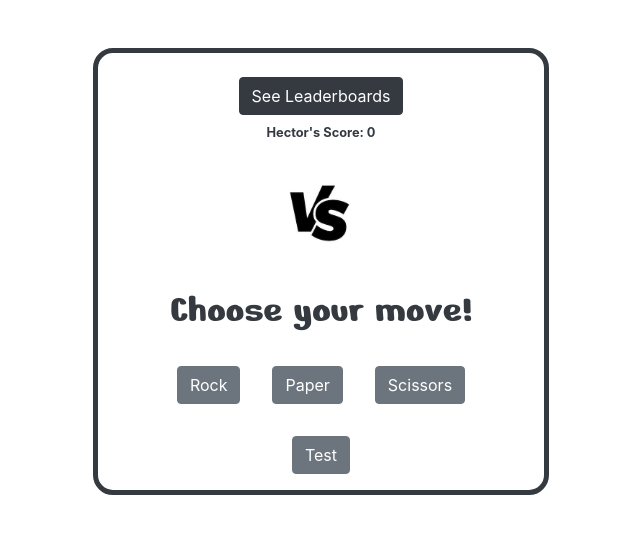
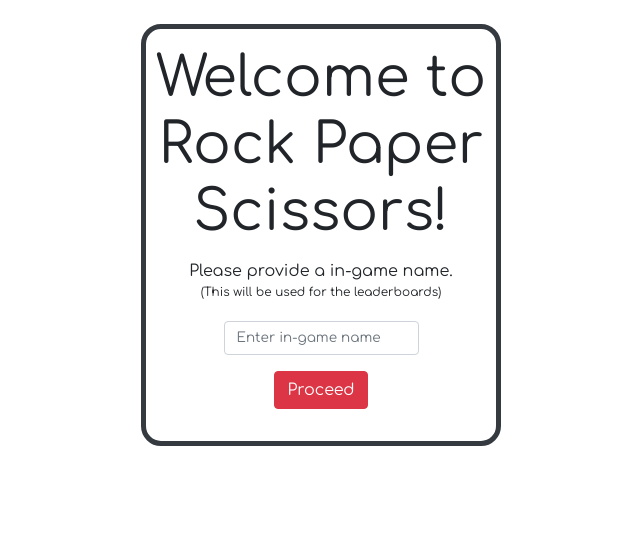
Before and after one commit to mashedpotato416/rock-paper-scissors-vue, a Vue app: page / in a window 1280 px wide. Shown: the top 534 px of the page, without its empty margins (319-959 px from the left). Built offline with nearby package versions, Linux system fonts and the light colour scheme.

Commit message:
feat: add login page and login scripts

```diff
--- a/src/App.vue
+++ b/src/App.vue
@@ -1,8 +1,14 @@
 <template>
   <div>
     <!-- logged out -->
-    <div v-if="userLoggedIn">
-
+    <div
+      v-if="!userLoggedIn"
+      class="container-fluid"
+      style="height: 100vh; max-width: 480px;">
+      <div class="row justify-content-center my-4">
+      <login
+        @login="login"></login>
+      </div>
     </div>
     <!-- logged In -->
     <div
@@ -28,7 +34,8 @@
                 <div
                   class="font-weight-dark text-dark"
                   style="font-size: 0.8em;">
-                  {{ currentUser }}'s Score: {{ currentScore }}
+                  <span class="text-capitalize"> {{ currentUser }}'s </span>
+                  <span> Score: {{ currentScore }} </span>
                 </div>
               </div>
             </div>
@@ -47,22 +54,24 @@
 <script>
 import MainGame from "./components/MainGame.vue"
 import ScoreBoard from "./components/ScoreBoard.vue"
+import Login from "./components/Login.vue"
 
 export default {
   name: 'App',
   components: {
     MainGame,
-    ScoreBoard
+    ScoreBoard,
+    Login
   },
   data() {
     return {
       userLoggedIn: false,
-      currentUser: 'Hector',
+      currentUser: "",
       currentScore: 0,
       scoreDatabase: {
-        Jenny: 1,
-        Jamii: 3,
-        John: 2
+        jenny: 1,
+        jamii: 3,
+        john: 2
       },
     }
   },
@@ -83,12 +92,24 @@ export default {
       // force change in var to recalculate
       this.scoreDatabase = {}
       this.scoreDatabase = container
-      // log user out and reset score
-      this.userLoggedIn = false
+      // reset score
       this.currentScore = 0
+      // logout user after 2 seconds
+      setTimeout( () => { this.userLoggedIn = false }, 2000 )
+    },
+    login (user) {
+      if (user === "") {
+        // if blank set to Anonymous
+        this.currentUser = "Anonymous"
+      } else {
+        this.currentUser = user.toLowerCase()
+      }
+      // turnOff login page
+      this.userLoggedIn = true
     }
   },
   computed: {
+      // function that gets top three scorers
       scoreLeaders: function () {
         var data = this.scoreDatabase
         var players = Object.keys(data)
--- /dev/null
+++ b/src/components/Login.vue
@@ -0,0 +1,66 @@
+<template>
+  <div
+    class="container-fluid w-75 py-3 border border-dark mx-1"
+    style="border-radius: 20px; border-width: 5px !important; font-family: 'Comfortaa', cursive;">
+    <!-- welcome message -->
+    <div class="row justify-content-center">
+      <h1
+        class="text-center display-4"
+        style="font-family: 'Comfortaa', cursive;">
+        Welcome to Rock Paper Scissors!
+      </h1>
+    </div>
+    <!-- prompt -->
+    <div class="row justify-content-center my-1">
+      <span
+        class="text-center"
+        style="width: 90%">
+      Please provide a in-game name.
+      </span>
+      <span
+        class="text-center w-75"
+        style="font-size: 0.75em;">
+      (This will be used for the leaderboards)
+      </span>
+    </div>
+    <!-- form -->
+    <div class="row justify-content-center">
+      <form onsubmit="event.preventDefault()">
+        <div class="form-group w-100 my-3">
+          <input
+            type="text"
+            class="form-control"
+            placeholder="Enter in-game name"
+            maxlength="12"
+            style="font-size: 0.85em;"
+            v-model.lazy.trim="currentUser">
+        </div>
+        <div class="text-center my-3">
+          <button
+            class="mx-3 btn btn-danger"
+            @click="loginUser">
+            Proceed
+          </button>
+        </div>
+      </form>
+    </div>
+  </div>
+</template>
+<script>
+  export default {
+    name:"Login",
+    data() {
+      return {
+        currentUser: ""
+      }
+    },
+    methods: {
+      loginUser () {
+        this.$emit('login',this.currentUser)
+      }
+    }
+  }
+</script>
+<style>
+  @import url('https://fonts.googleapis.com/css2?family=Comfortaa&display=swap');
+</style>
```
